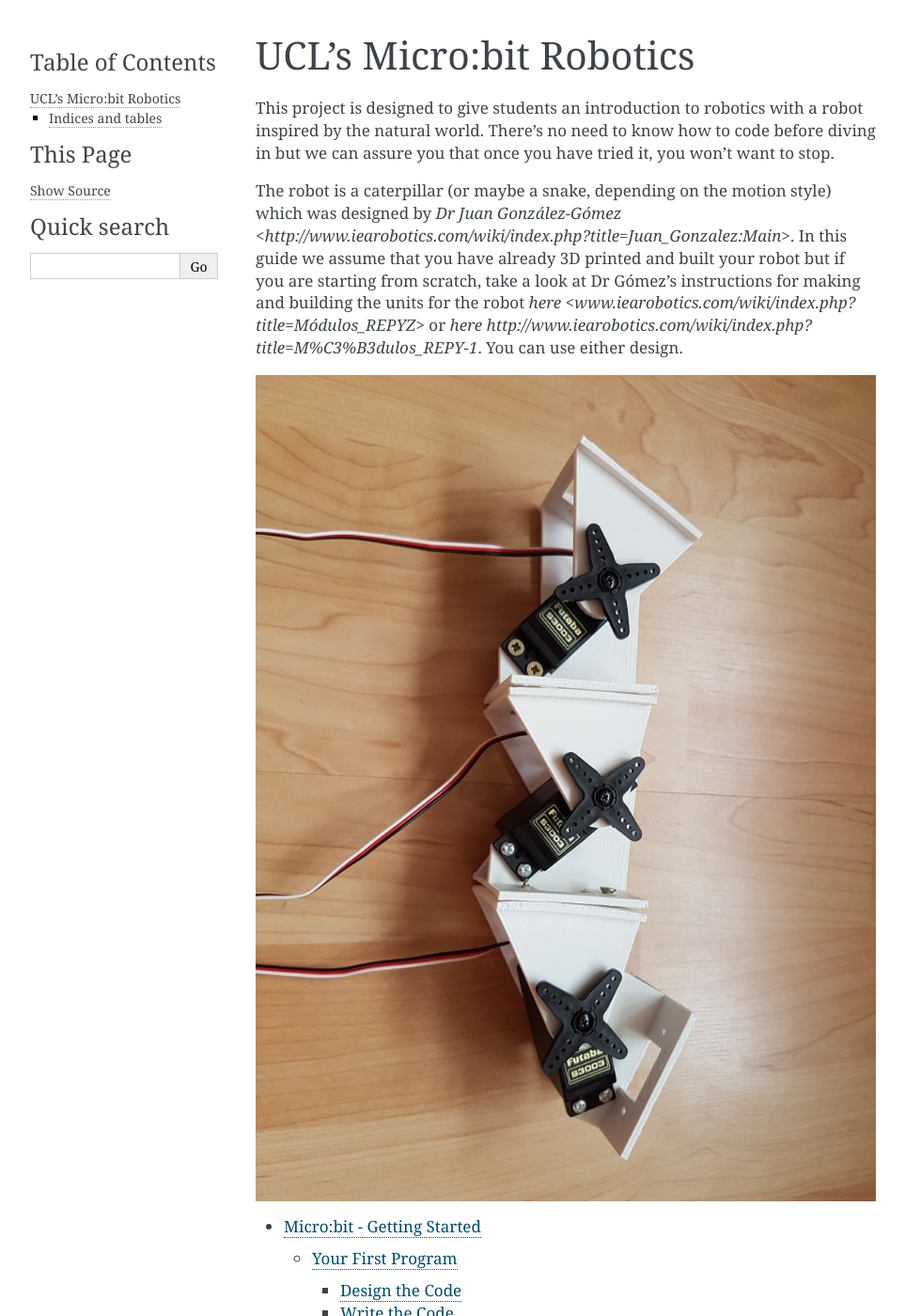
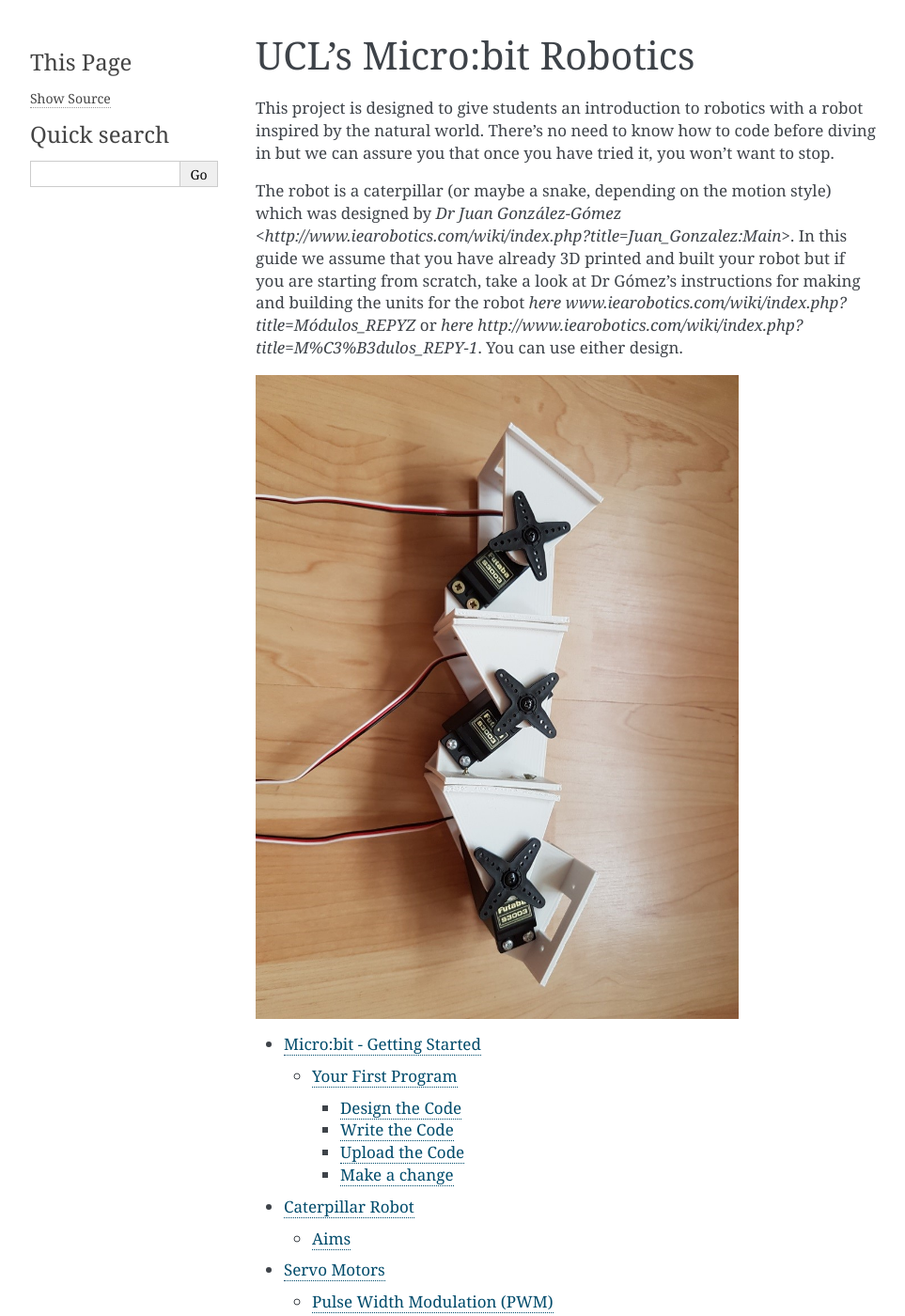
Before and after one commit to rharbird/ucl-microbit-robotics-readthedocs, a Sphinx documentation site: the page built from source/index.rst, in a window 1280 px wide and 1400 px high. Shown: the whole window at 94% size, without its empty margins (148-1111 px from the left). Built offline with Sphinx 7.4.7, drawn with Linux system fonts in a browser that asks for light colours; pages that are not in the unit, such as notebooks, are missing from menus; some of the changed text lies outside the part shown.

Commit message:
Formatting

```diff
--- a/source/index.rst
+++ b/source/index.rst
@@ -10,10 +10,10 @@
 
 This project is designed to give students an introduction to robotics with a robot inspired by the natural world. There's no need to know how to code before diving in but we can assure you that once you have tried it, you won't want to stop.
 
-The robot is a caterpillar (or maybe a snake, depending on the motion style) which was designed by `Dr Juan González-Gómez <http://www.iearobotics.com/wiki/index.php?title=Juan_Gonzalez:Main>`. In this guide we assume that you have already 3D printed and built your robot but if you are starting from scratch, take a look at Dr Gómez's instructions for making and building the units for the robot `here <www.iearobotics.com/wiki/index.php?title=Módulos_REPYZ>` or `here http://www.iearobotics.com/wiki/index.php?title=M%C3%B3dulos_REPY-1`. You can use either design.
+The robot is a caterpillar (or maybe a snake, depending on the motion style) which was designed by `Dr Juan González-Gómez <http://www.iearobotics.com/wiki/index.php?title=Juan_Gonzalez:Main>`. In this guide we assume that you have already 3D printed and built your robot but if you are starting from scratch, take a look at Dr Gómez's instructions for making and building the units for the robot `here www.iearobotics.com/wiki/index.php?title=Módulos_REPYZ` or `here http://www.iearobotics.com/wiki/index.php?title=M%C3%B3dulos_REPY-1`. You can use either design.
 
 .. image:: pictures/caterpillar.jpg
-
+  :scale: 60%
 
 
 
@@ -30,15 +30,6 @@
    oneTwoThree
    references
 
-
-Indices and tables
-==================
-
-* :ref:`genindex`
-* :ref:`modindex`
-* :ref:`search`
-
-
 To download this documentation in pdf, epub or html format, click on the link at the bottom of the sidebar on the left.
 
 If you would like to contribute to the documentation or create your own flavour, go ahead! Use git to fork the repository. The documentation is hosted on `ReadTheDocs <https://readthedocs.org>`.
--- a/source/oneTwoThree.rst
+++ b/source/oneTwoThree.rst
@@ -16,7 +16,7 @@
 ----------------
 Is it crawling?
 ----------------
-Now it's time for you to experiment. Make two more variables ``angle1`` and ``angle2`` and initialise the new variables in the ``start`` loop. Add more code to increase the value of ``angle1`` and ``angle2``in the ``forever`` loop and don't forget to check whether the value of the angle is greater than 180°.
+Now it's time for you to experiment. Make two more variables ``angle1`` and ``angle2`` and initialise the new variables in the ``start`` loop. Add more code to increase the value of ``angle1`` and ``angle2`` in the ``forever`` loop and don't forget to check whether the value of the angle is greater than 180°.
 
 .. image:: pictures/asynchronous.png
   :scale: 60%
```
Also changed, not shown: source/connections.rst (+7 -3 lines).
